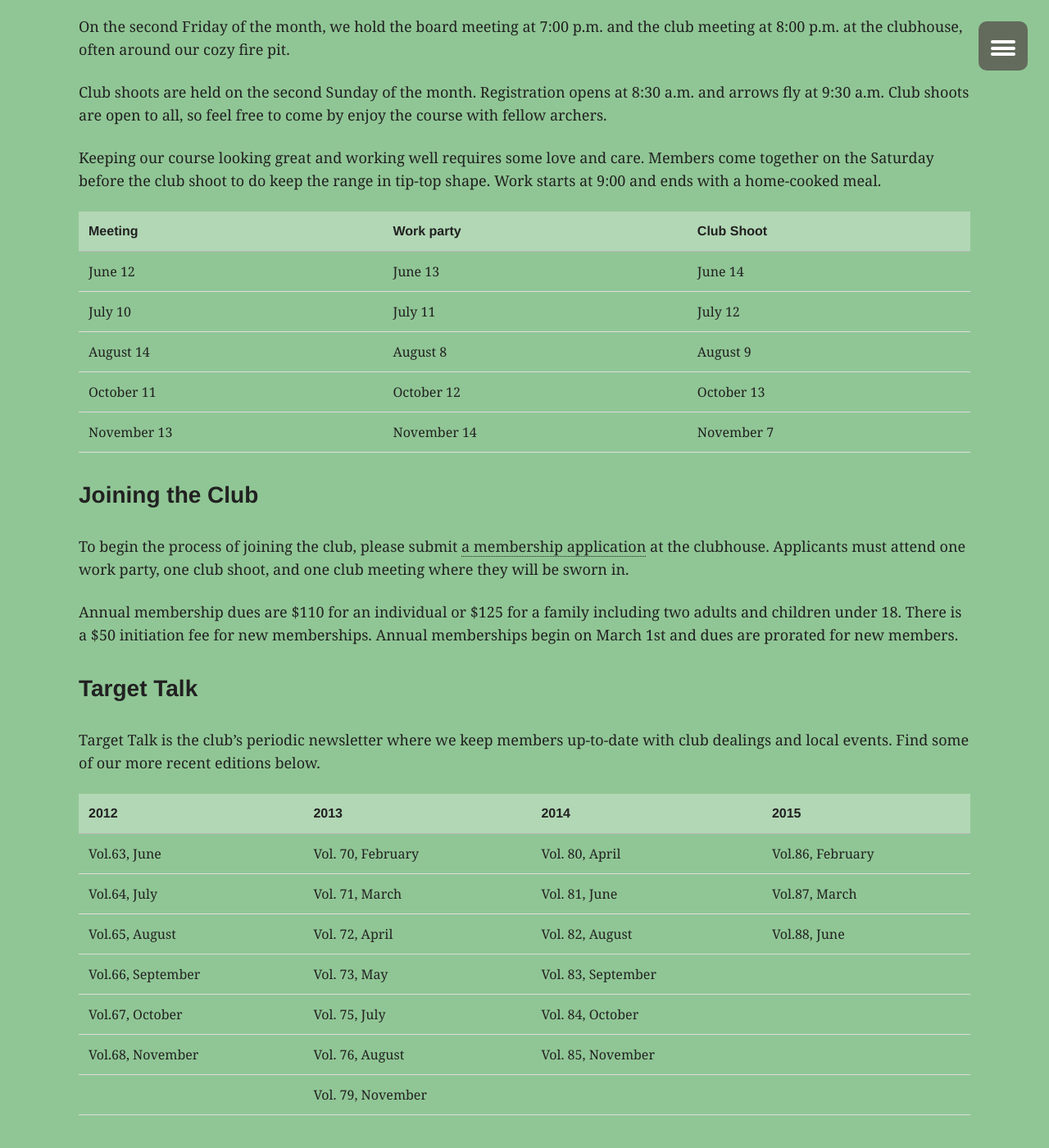
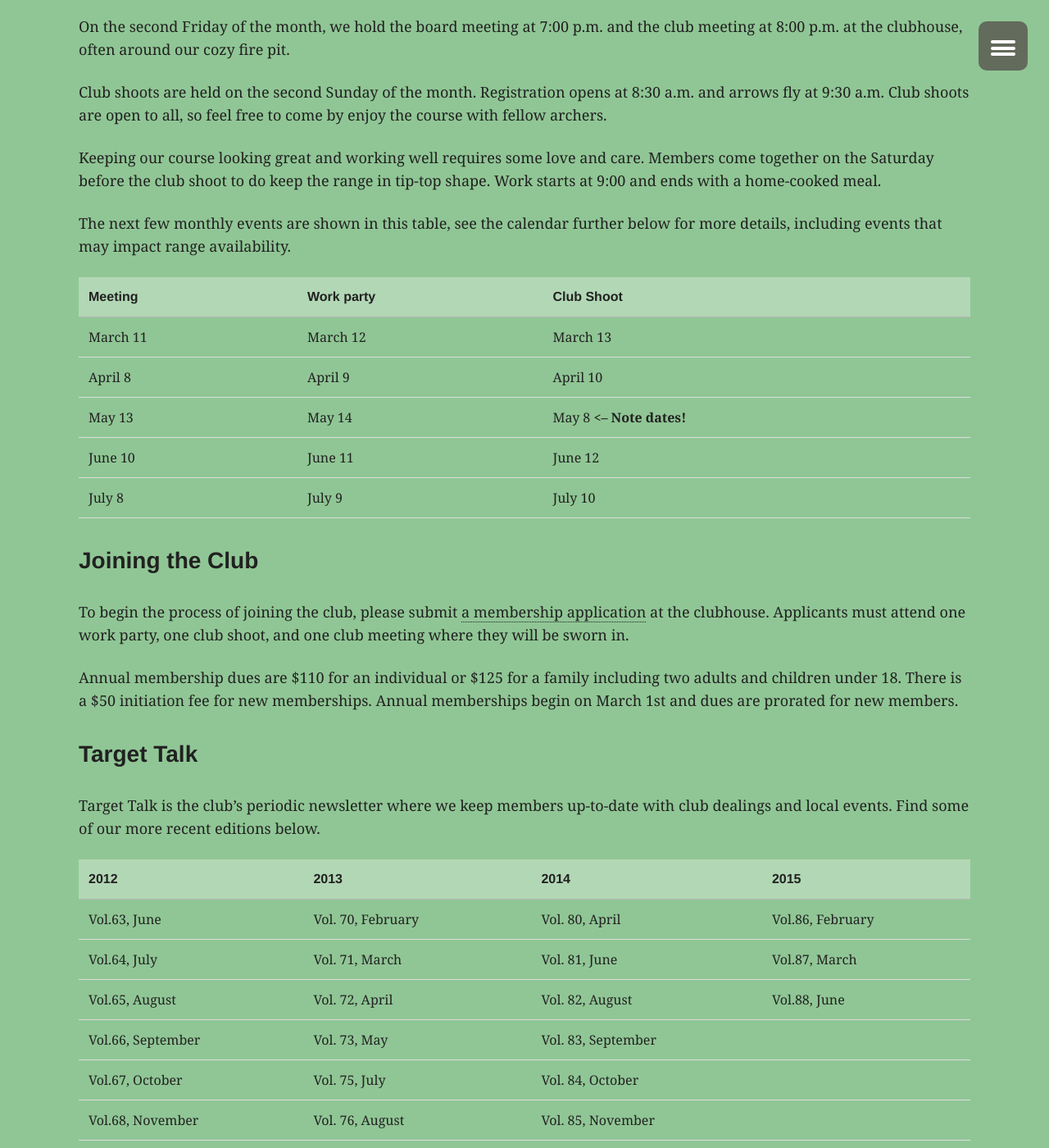
Before and after one commit to reboarchers/reboarchers.github.io, a Jekyll site: the page built from membership.md, in a window 1280 px wide and 1400 px high, scrolled down 612 px. Shown: the whole window at 82% size. Built offline with Jekyll 4.4.1, drawn with Linux system fonts in a browser that asks for light colours; some of the changed text lies outside the part shown.

Commit message:
Fix Officers list / Fix monthly event dates
The monthly events list was hopelessly out of date, so they
are fixed. I've also added a google calendar that contains
more events, more detail, and should be easier to manage.

The officers list was updated for the new president.

```diff
--- a/membership.md
+++ b/membership.md
@@ -23,13 +23,16 @@ Keeping our course looking great and working well requires some love and care.
 Members come together on the Saturday before the club shoot to do keep the range in tip-top shape.
 Work starts at 9:00 and ends with a home-cooked meal.
 
-Meeting | Work party | Club Shoot
---------|------------|-----------
-June 12 | June 13    | June 14
-July 10 | July 11    | July 12
-August 14 | August 8 | August 9
-October 11 | October 12 | October 13
-November 13 | November 14 | November 7
+The next few monthly events are shown in this table, see the calendar further below
+for more details, including events that may impact range availability.
+
+Meeting   | Work party   | Club Shoot
+----------|--------------|-----------
+March 11  | March 12     | March 13
+April 8   | April 9      | April 10
+May 13    | May 14       | May 8  **<-- Note dates!**
+June 10   | June 11      | June 12
+July 8    | July 9       | July 10
 
 ### Joining the Club
 
@@ -81,8 +84,13 @@ Find some of our more recent editions below.
 
 ### Officers
 
-Doug Scott      | President
+Neal Ruben      | President
 Anthony Kesich  | Vice President
 Amber Adams     | Secretary
 Michelle Robels | Treasurer
 Jonathan Hodell | Classifications
+
+
+### Calendar
+
+<iframe src="https://calendar.google.com/calendar/embed?src=g8hohsehmtora80p6o8jjq7i0c%40group.calendar.google.com&ctz=America/Los_Angeles" style="border: 0" width="800" height="600" frameborder="0" scrolling="no"></iframe>
```
